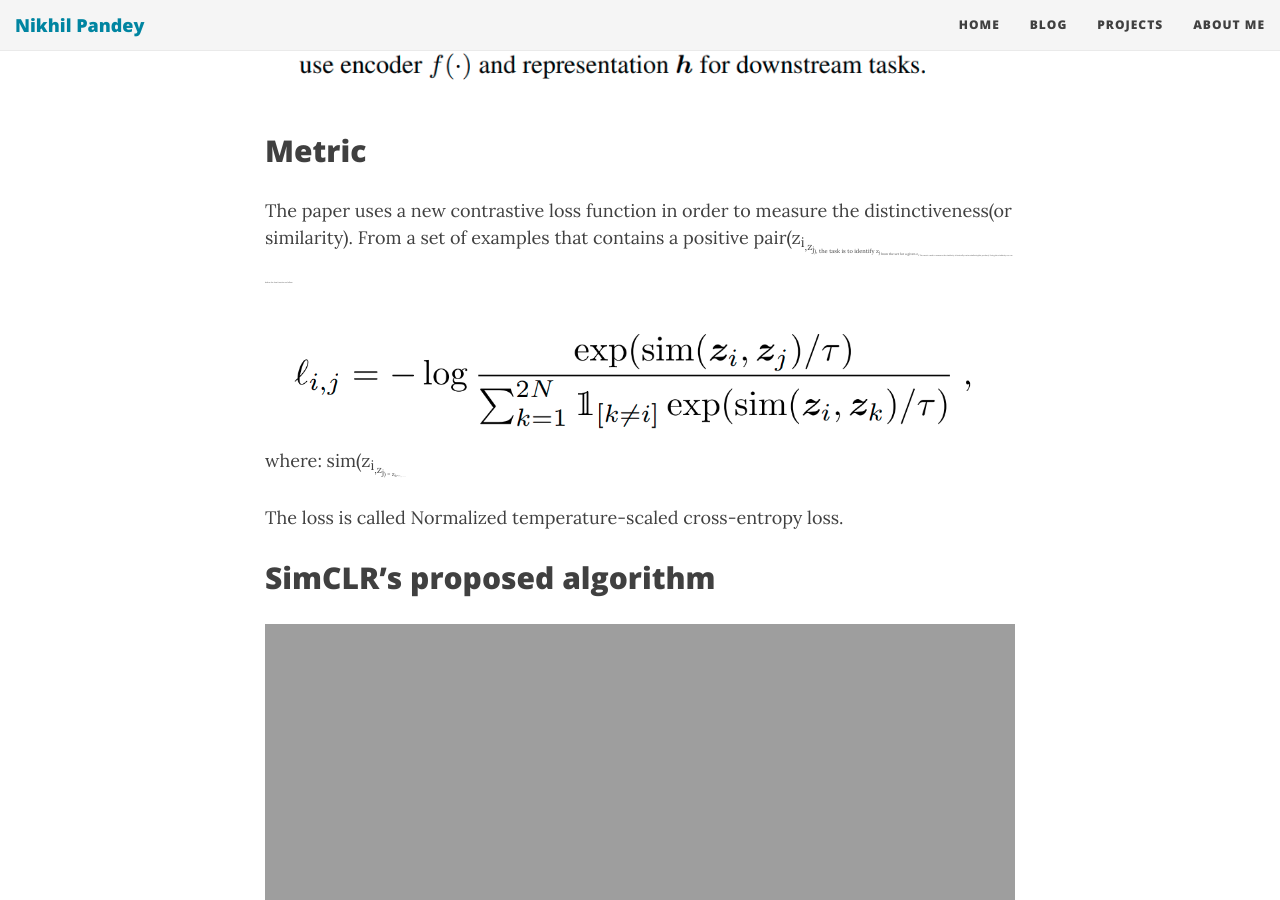
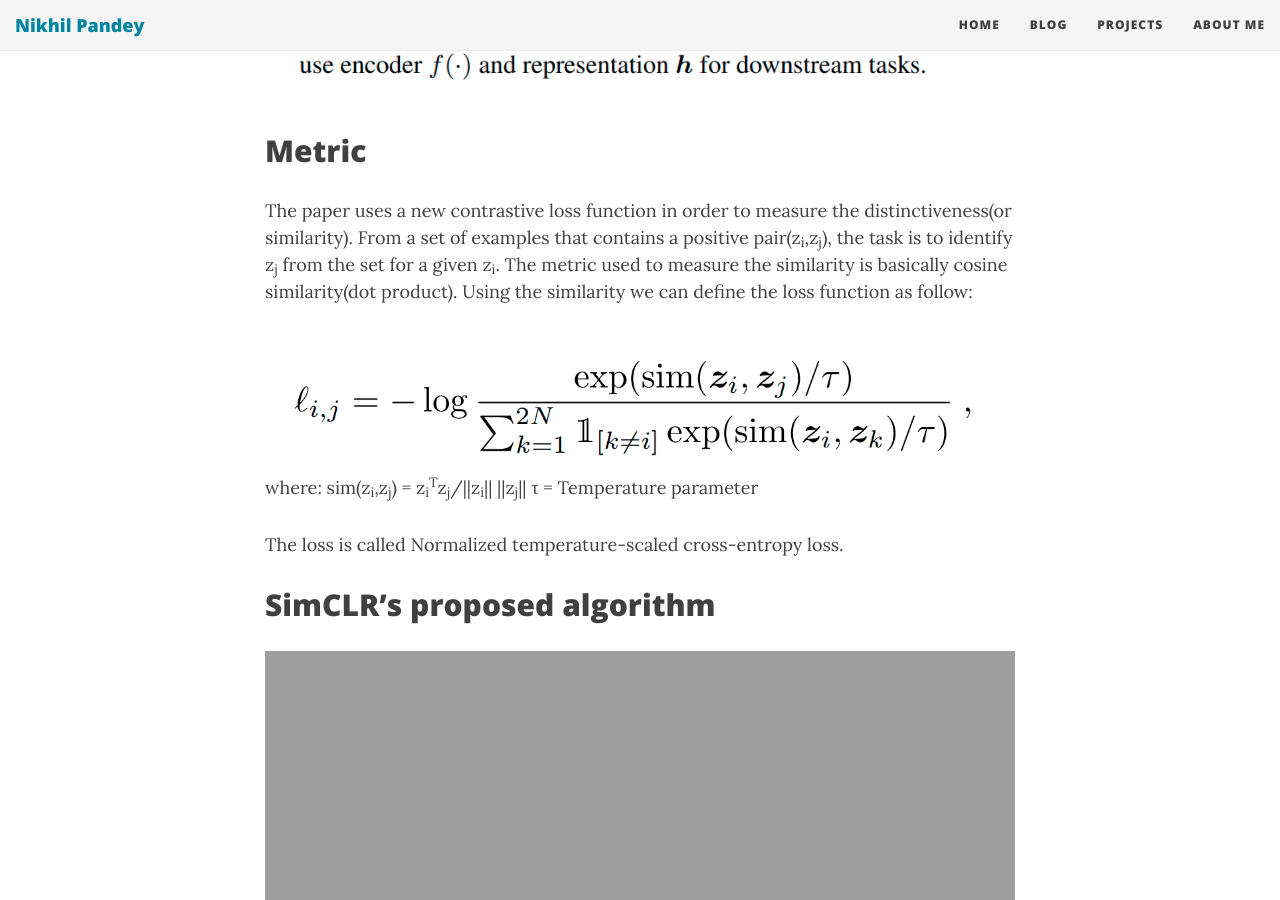
Before and after one commit to notenail/notenail.github.io, a Jekyll site: the page built from _posts/2021-1-20-simCLR.md, in a window 1280 px wide and 900 px high, scrolled down 2737 px. Built offline with Jekyll 4.4.1, drawn with Linux system fonts in a browser that asks for light colours; nearby versions of some CDN libraries; comment, search, counter and statistics services are not loaded.

```diff
--- a/_posts/2021-1-20-simCLR.md
+++ b/_posts/2021-1-20-simCLR.md
@@ -30,11 +30,11 @@ Usually, when we train a model on a classification task, we are kind of making t
   <img src="{{ site.url }}/img/projects/simCLR/dag.png" width="100%" hight="100%">
 
 ## Metric
- The paper uses a new contrastive loss function in order to measure the distinctiveness(or similarity). From a set of examples that contains a positive pair(z<sub>i<sub>,z<sub>j<sub>), the task is to identify z<sub>j<sub> from the set for a given z<sub>i<sub>. The metric used to measure the similarity is basically cosine similarity(dot product). Using the similarity we can define the loss function as follow:
+ The paper uses a new contrastive loss function in order to measure the distinctiveness(or similarity). From a set of examples that contains a positive pair(z<sub>i</sub>,z<sub>j</sub>), the task is to identify z<sub>j</sub> from the set for a given z<sub>i</sub>. The metric used to measure the similarity is basically cosine similarity(dot product). Using the similarity we can define the loss function as follow:
 
   <img src="{{ site.url }}/img/projects/simCLR/loss.png" width="100%" hight="100%">
    where:
-    sim(z<sub>i<sub>,z<sub>j<sub>) = z<sub>i<sub><sup>T<sup>z<sub>j<sub>/||z<sub>i<sub>|| ||z<sub>j<sub>||
+    sim(z<sub>i</sub>,z<sub>j</sub>) = z<sub>i</sub><sup>T</sup>z<sub>j</sub>/||z<sub>i</sub>|| ||z<sub>j</sub>||
     τ = Temperature parameter
 
   The loss is called Normalized temperature-scaled cross-entropy loss.
```
